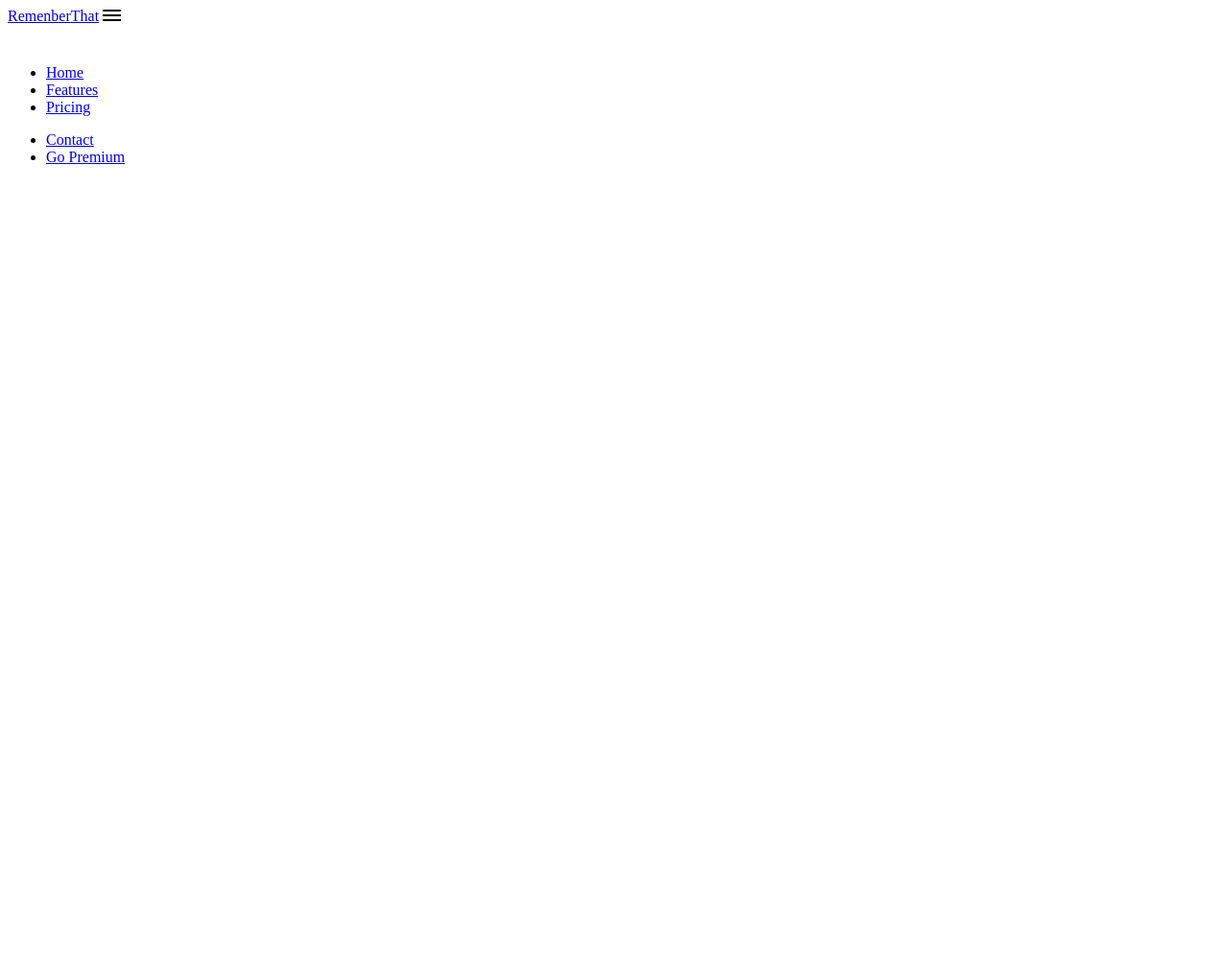
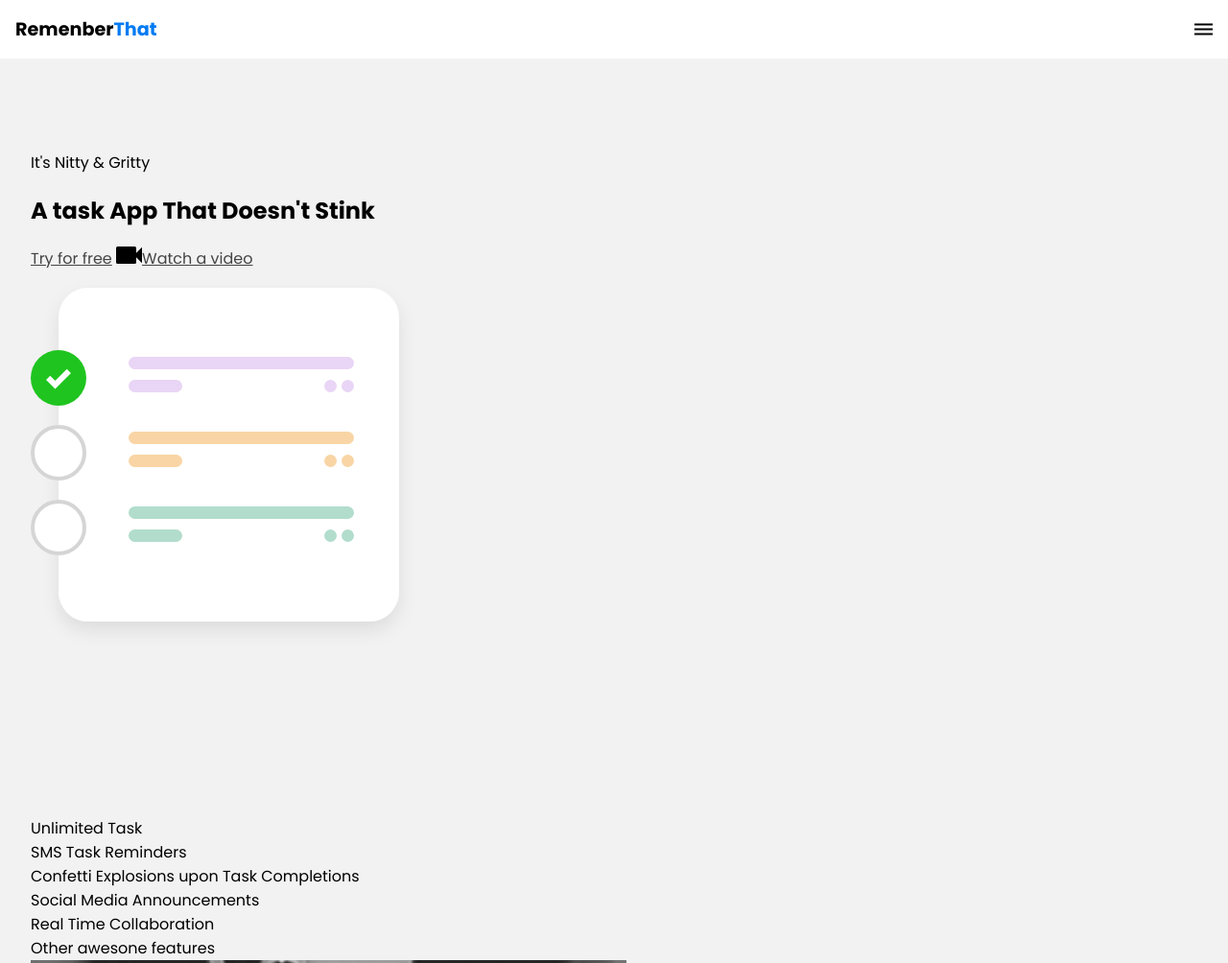
Before and after one commit to DanielCanaviriMenaWebDeveloper/LandingPage-with-HTML-SASS-and-JS, a plain HTML site: page index.html in a window 1280 px wide. Shown: the top 1004 px of the page at 96% size. Before the commit the page ends 800 px from the top, so only its background shows below. Drawn offline with Linux system fonts and the light colour scheme.

Commit message:
Esctructura HTML Finalizada, Estilos en el navbar version movile finalizada

```diff
--- a/index.html
+++ b/index.html
@@ -6,15 +6,16 @@
         <link rel="stylesheet" href="sass/estilos.css">
         <title>The 2021 Frontend Developer Crash Course</title>
     </head>
+
     <body>
         <div class="navbar">
             <div class="container">
-                <a href="#">Remenber<span>That</span></a>
+                <a class="logo" href="#">Remenber<span>That</span></a>
 
                 <img id="mobile-cta" class="mobile-menu" src="images/menu.svg" alt="Open Navigation">
 
                 <nav>
-                    <img id="mobile-cta" class="mobile-menu" src="images/exit.svg" alt="Open Navigation">
+                    <img id="mobile-exit" class="mobile-menu-exit" src="images/exit.svg" alt="Close Navigation">
 
                     <ul class="primary-nav">
                         <li class="current"><a href="#">Home</a></li>
@@ -29,5 +30,77 @@
                 </nav>
             </div>
         </div>
+
+        <section class="hero">
+            <div class="container">
+                <div class="left-col">
+                    <p class="subhead">It's Nitty &amp; Gritty</p>
+                    <h1>A task App That Doesn't Stink</h1>
+
+                    <div class="hero-cta">
+                        <a href="#" class="primary-cta">Try for free</a>
+                        <a href="#" class="watch-video-cta">
+                            <img src="images/watch.svg" alt="Watch a video">Watch a video
+                        </a>
+                    </div>
+                </div>
+
+                <img class="hero-img" src="images/illustration.svg" alt="Illustration">
+            </div>
+        </section>
+
+        <section class="features-section">
+            <div class="container">
+                <ul>
+                    <li>Unlimited Task</li>
+                    <li>SMS Task Reminders</li>
+                    <li>Confetti Explosions upon Task Completions</li>
+                    <li>Social Media Announcements</li>
+                    <li>Real Time Collaboration</li>
+                    <li>Other awesone features</li>
+                </ul>
+
+                <img src="images/holding-phone.jpg" alt="Man holding phone">
+            </div>
+        </section>
+
+        <section class="testimonials-section">
+            <div class="container">
+                <ul>
+                    <li>
+                        <img src="images/person.jpg" alt="Person">
+
+                        <blockquote> "Lorem ipsum dolor sit, amet consectetur adipisicing elit. Doloribus vitae quo quam ullam est, accusantium necessitatibus".</blockquote>
+                        <cite>- Jane Doe</cite>
+                    </li>
+                </ul>
+            </div>
+        </section>
+
+        <section class="contact-section">
+            <div class="container">
+                <div class="contact-left">
+                    <h2>Contact</h2>
+
+                    <form action="">
+                        <label for="name">Name</label>
+                        <input type="text" id="name" name="name">
+
+                        <label for="email">Email</label>
+                        <input type="email" id="email" name="email">
+
+                        <label for="message">Message</label>
+                        <textarea name="message" id="message" cols="30" rows="10"></textarea>
+
+                        <input type="submit" class="send-message-cta" value="Send Message">
+                    </form>
+                </div>
+
+                <div class="contact-right">
+                    <iframe src="https://www.google.com/maps/embed?pb=!1m14!1m12!1m3!1d30393.259926399278!2d-63.18594280400972!3d-17.784293919290494!2m3!1f0!2f0!3f0!3m2!1i1024!2i768!4f13.1!5e0!3m2!1ses!2sbo!4v1611961586659!5m2!1ses!2sbo" width="600" height="450" frameborder="0" style="border:0;" allowfullscreen="" aria-hidden="false" tabindex="0"></iframe>
+                </div>
+            </div>
+        </section>
+
     </body>
 </html>
--- a/sass/estilos.scss
+++ b/sass/estilos.scss
@@ -0,0 +1,59 @@
+@import url('https://fonts.googleapis.com/css2?family=Poppins:wght@400;700&display=swap');
+
+:root {
+    --color-primary: #007AF3;
+}
+
+body {
+    background: #F2F2F2;
+    margin: 0;
+    font-family: Poppins, sans-serif;
+}
+
+.navbar {
+    background: #fff;
+    padding: 1em;
+
+    .container {
+        display: flex;
+        justify-content: space-between;
+
+        .logo {
+            text-decoration: none;
+            font-weight: 700;
+            color: black;
+            font-size: 1.2em;
+
+                span {
+                    color: var(--color-primary);
+                }
+        }
+
+        .mobile-menu {
+            cursor: pointer;
+        }
+
+        nav {
+            display: none;
+        }
+    }
+
+}
+
+a {
+    color: #444;
+}
+
+ul {
+    list-style-type: none;
+    margin: 0;
+    padding: 0;
+}
+
+section {
+    padding: 5em 2em;
+}
+
+/* .hero {
+    text-align: center;
+} */
```
Also changed, not shown: images/bullet.svg (added), images/dots.svg (added), images/holding-phone.jpg (added), images/illustration.svg (added), images/person.jpg (added), images/watch.svg (added), sass/estilos.css, 1 other file.
